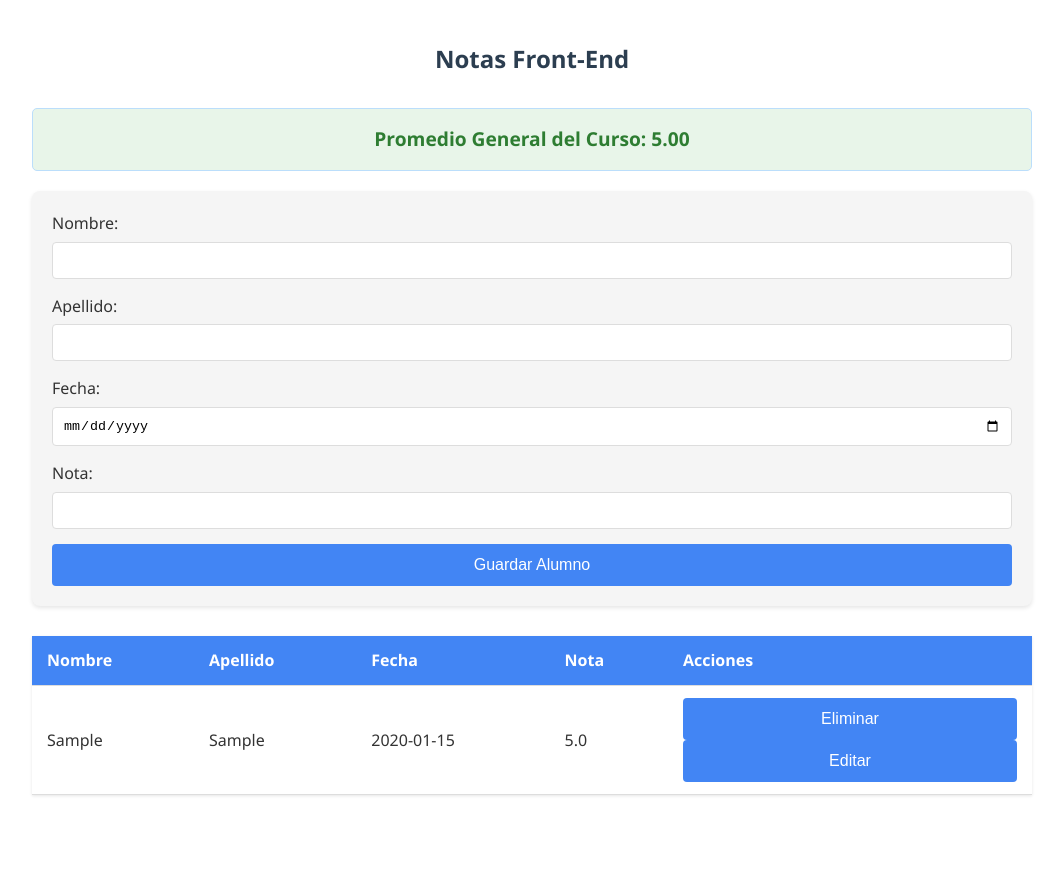
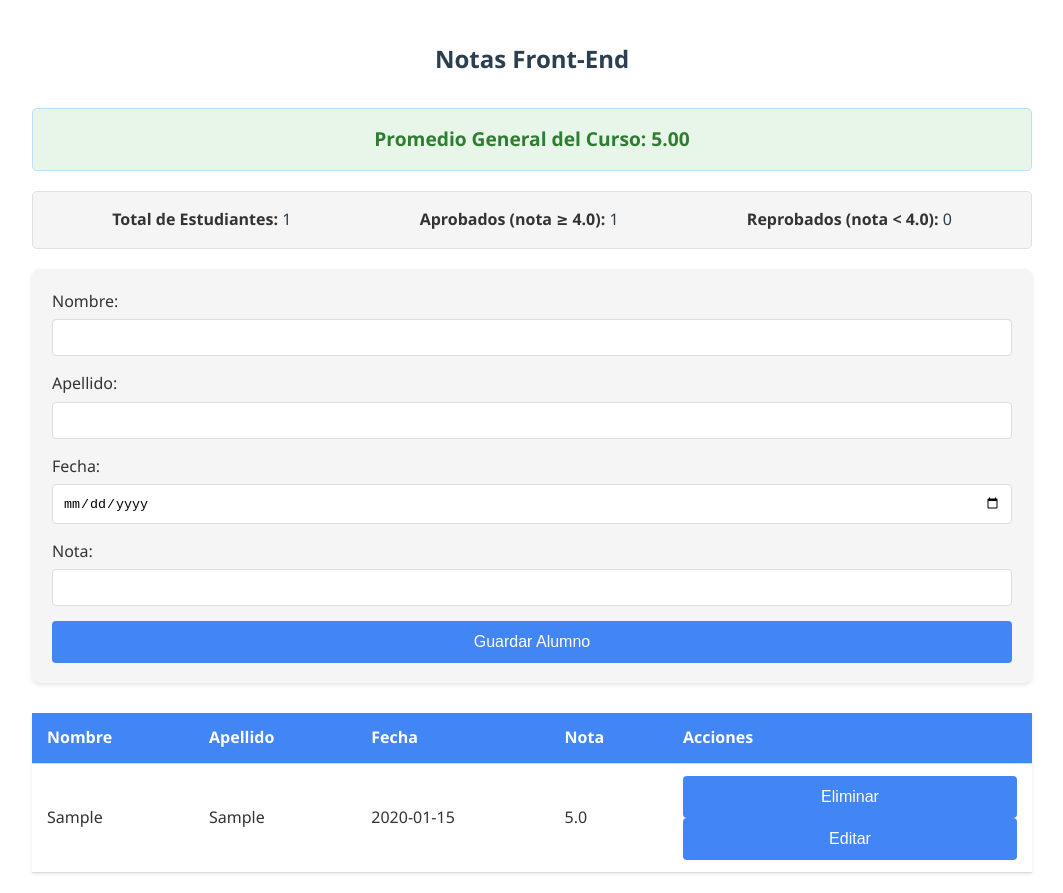
Before and after one commit to sebastiansantis1/proyecto-js-Lunes-tarde, a plain HTML site: page index.html in a window 1280 px wide. Both pictures are taken after typing "Sample", "Sample", "2020-01-15", "5" into the empty fields and a click on the button "Guardar Alumno". Shown: the whole page, without its empty margins (108-1171 px from the left). Before the commit the page ends 815 px from the top, so only its background shows below. Drawn offline with Linux system fonts and the light colour scheme.

Commit message:
Estadisticas Estudiante

```diff
--- a/index.html
+++ b/index.html
@@ -9,6 +9,11 @@
 <body>
     <h2>Notas Front-End</h2>
     <div id="average">Promedio General del Curso: N/A</div>
+    <div id="stats">
+        <div>Total de Estudiantes: <span id="totalStudents">0</span></div>
+        <div>Aprobados (nota ≥ 4.0): <span id="approvedStudents">0</span></div>
+        <div>Reprobados (nota < 4.0): <span id="failedStudents">0</span></div>
+    </div>
 
     <form id="studentForm">
         <div>
--- a/script.js
+++ b/script.js
@@ -76,6 +76,7 @@ function handleSubmit(e) {
     const student = { name, lastName, date, grade };
     students.push(student);
     addStudentToTable(student);
+    calcularEstadisticas();
     calcularPromedio();
     this.reset();
 }
@@ -181,6 +182,7 @@ function editarEstudiante(student, row) {
             row.querySelector(".edit-btn").addEventListener("click", function() {
                 editarEstudiante(students[index], row);
             });
+            calcularEstadisticas();
         }
 
         // Restaurar el formulario
@@ -204,7 +206,18 @@ function deleteEstudiante(student, row) {
         students.splice(index, 1);
         calcularPromedio();
         row.remove();
+        calcularEstadisticas();
     }
+}
+
+function calcularEstadisticas() {
+    const total = students.length;
+    const aprobados = students.filter(student => student.grade >= 4.0).length;
+    const reprobados = total - aprobados;
+
+    document.getElementById("totalStudents").textContent = total;
+    document.getElementById("approvedStudents").textContent = aprobados;
+    document.getElementById("failedStudents").textContent = reprobados;
 }
 
 function calcularPromedio() {
--- a/style.css
+++ b/style.css
@@ -122,3 +122,24 @@ button.updating {
 button.updating:hover {
     background-color: #e68a00 !important;
 }
+
+#stats {
+    display: flex;
+    justify-content: space-around;
+    margin: 20px 0;
+    padding: 15px;
+    background-color: #f5f5f5;
+    border: 1px solid #e0e0e0;
+    border-radius: 5px;
+    font-weight: bold;
+    text-align: center;
+}
+
+#stats div {
+    padding: 0 15px;
+}
+
+#stats span {
+    color: #2c3e50;
+    font-weight: normal;
+}
```
